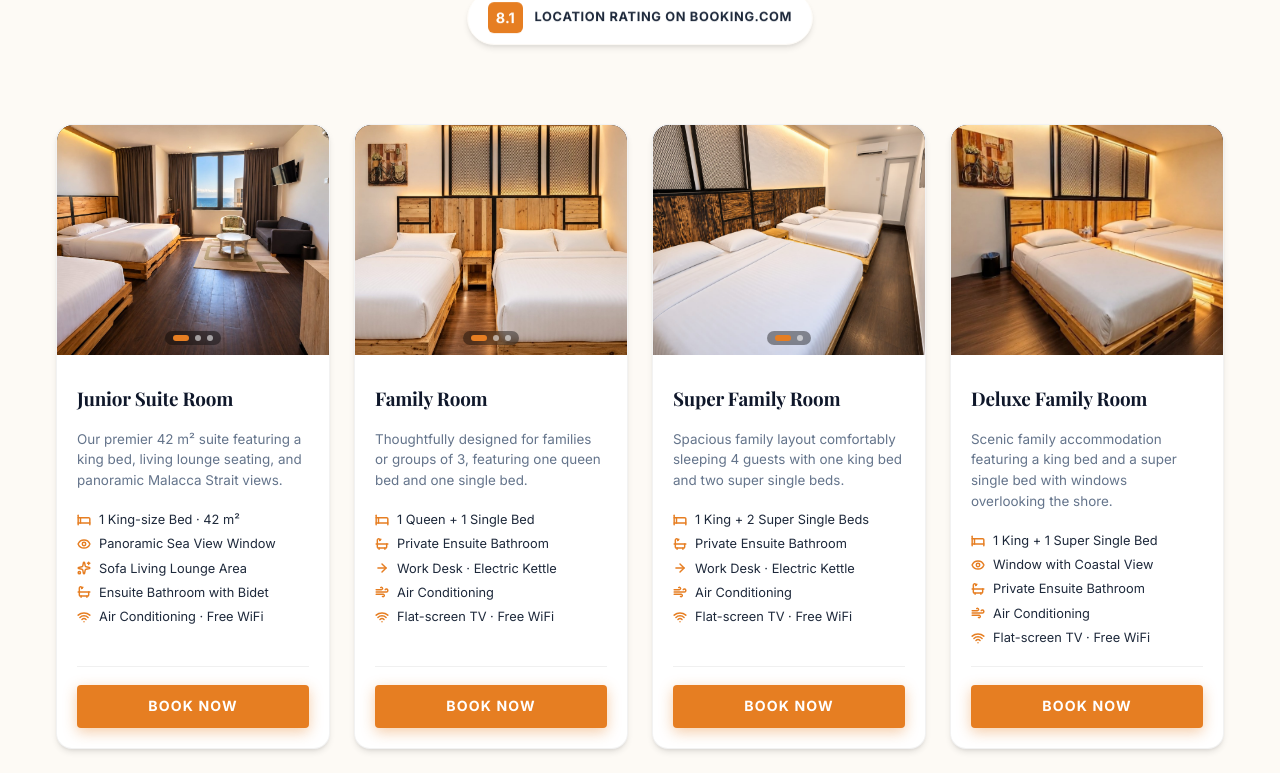
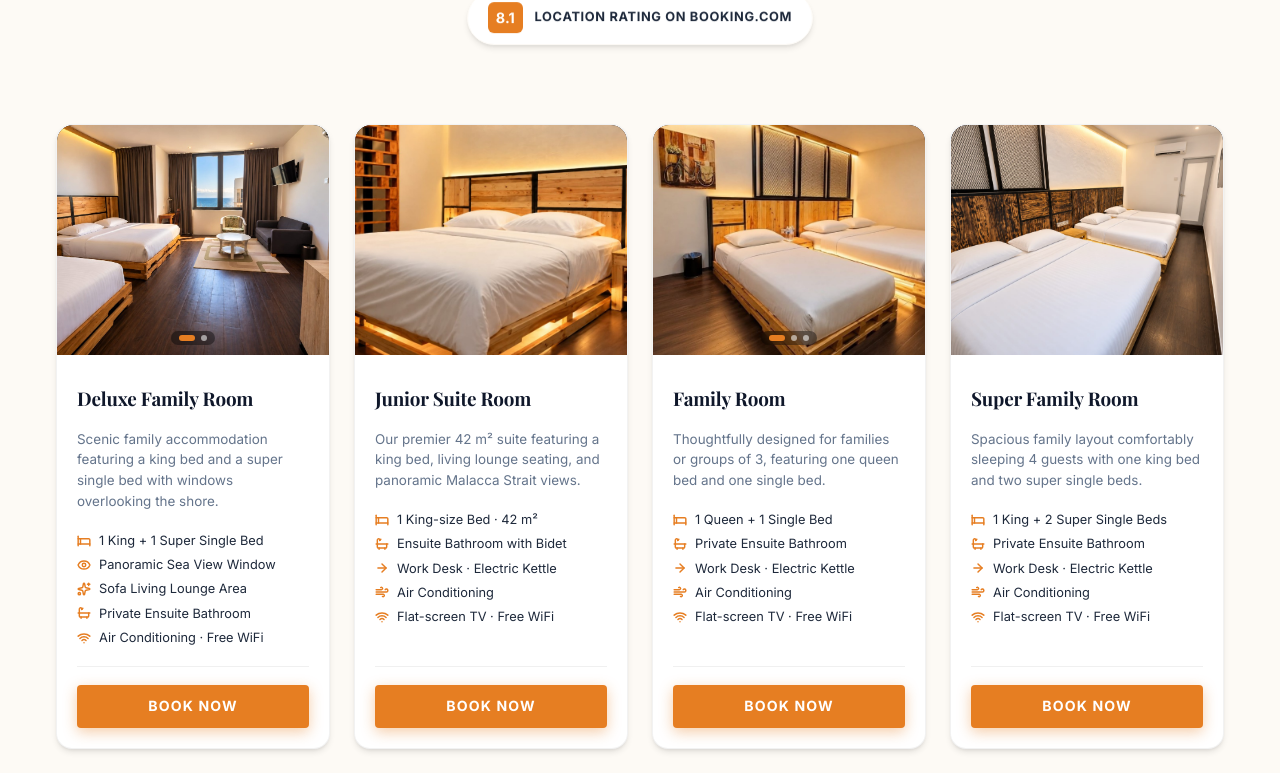
Before and after one commit to Aashish0210/Oikos-Hotel, a React (Vite) app: page / in a window 1280 px wide. Shown: the part 1760-2533 px from the top of the page. Built offline with nearby package versions, Linux system fonts and the light colour scheme; a web font is replaced by a local one.

Commit message:
feat: reorder room cards, update descriptions/images, and remove bathroom photos

```diff
--- a/src/App.jsx
+++ b/src/App.jsx
@@ -98,17 +98,30 @@ const App = () => {
 
   const rooms = [
     {
+      id: 'deluxe-family',
+      name: 'Deluxe Family Room',
+      description: 'Scenic family accommodation featuring a king bed and a super single bed with windows overlooking the shore.',
+      amenities: [
+        '1 King + 1 Super Single Bed',
+        'Panoramic Sea View Window',
+        'Sofa Living Lounge Area',
+        'Private Ensuite Bathroom',
+        'Air Conditioning · Free WiFi'
+      ],
+      images: ['/assets/room_junior_suite_hd.jpg', '/assets/room_junior_suite_view2.jpg']
+    },
+    {
       id: 'junior',
       name: 'Junior Suite Room',
       description: 'Our premier 42 m² suite featuring a king bed, living lounge seating, and panoramic Malacca Strait views.',
       amenities: [
         '1 King-size Bed · 42 m²',
-        'Panoramic Sea View Window',
-        'Sofa Living Lounge Area',
         'Ensuite Bathroom with Bidet',
-        'Air Conditioning · Free WiFi'
+        'Work Desk · Electric Kettle',
+        'Air Conditioning',
+        'Flat-screen TV · Free WiFi'
       ],
-      images: ['/assets/room_junior_suite_hd.jpg', '/assets/room_junior_suite_view2.jpg', '/assets/room_junior_suite_bath.jpg']
+      images: ['/assets/room_deluxe_king_hd.jpg']
     },
     {
       id: 'family',
@@ -121,7 +134,7 @@ const App = () => {
         'Air Conditioning',
         'Flat-screen TV · Free WiFi'
       ],
-      images: ['/assets/room_family_hd.jpg', '/assets/room_family_angle.jpg', '/assets/room_family_bath.jpg']
+      images: ['/assets/room_deluxe_family_hd.jpg', '/assets/room_family_hd.jpg', '/assets/room_family_angle.jpg']
     },
     {
       id: 'super-family',
@@ -134,20 +147,7 @@ const App = () => {
         'Air Conditioning',
         'Flat-screen TV · Free WiFi'
       ],
-      images: ['/assets/room_super_family_beds_hd.png', '/assets/room_super_family_bath.jpg']
-    },
-    {
-      id: 'deluxe-family',
-      name: 'Deluxe Family Room',
-      description: 'Scenic family accommodation featuring a king bed and a super single bed with windows overlooking the shore.',
-      amenities: [
-        '1 King + 1 Super Single Bed',
-        'Window with Coastal View',
-        'Private Ensuite Bathroom',
-        'Air Conditioning',
-        'Flat-screen TV · Free WiFi'
-      ],
-      images: ['/assets/room_deluxe_family_hd.jpg']
+      images: ['/assets/room_super_family_beds_hd.png']
     },
     {
       id: 'deluxe',
@@ -160,7 +160,7 @@ const App = () => {
         'Air Conditioning',
         'Flat-screen TV · Free WiFi'
       ],
-      images: ['/assets/room_deluxe_king_hd.jpg', '/assets/room_deluxe_tv.jpg']
+      images: ['/assets/room_deluxe_king_hd.jpg']
     },
     {
       id: 'twin',
@@ -186,7 +186,7 @@ const App = () => {
         'Air Conditioning',
         'Flat-screen TV · Free WiFi'
       ],
-      images: ['/assets/room_queen_bed_hd.png', '/assets/room_queen_bath.jpg']
+      images: ['/assets/room_queen_bed_hd.png']
     },
     {
       id: 'single',
@@ -199,7 +199,7 @@ const App = () => {
         'Air Conditioning',
         'Flat-screen TV · Free WiFi'
       ],
-      images: ['/assets/room_standard_single_bed.jpg', '/assets/room_standard_single_bath.jpg']
+      images: ['/assets/room_standard_single_bed.jpg']
     }
   ];
 
```
Also changed, not shown: 1 other file (tests, documents, lock files or other folders).
